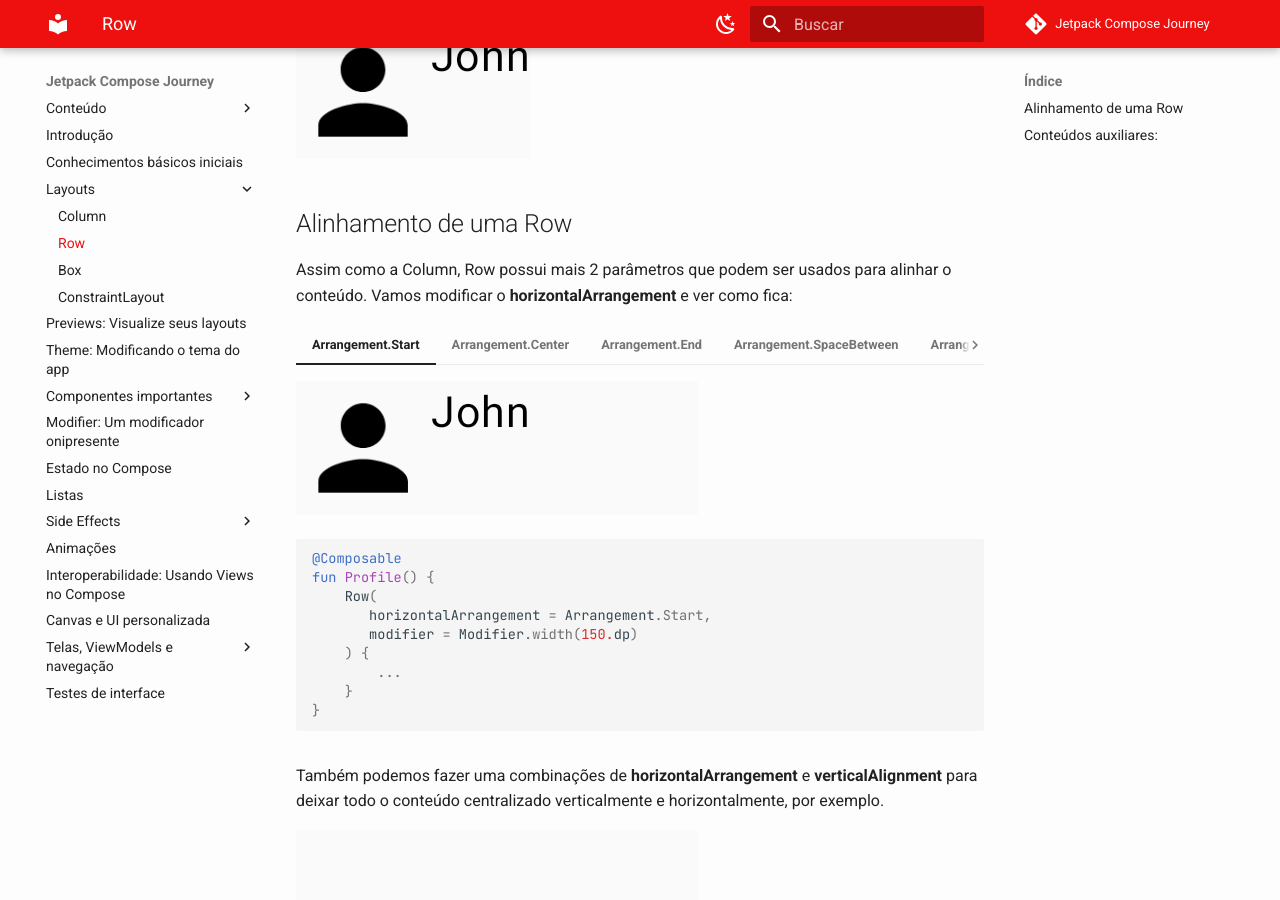
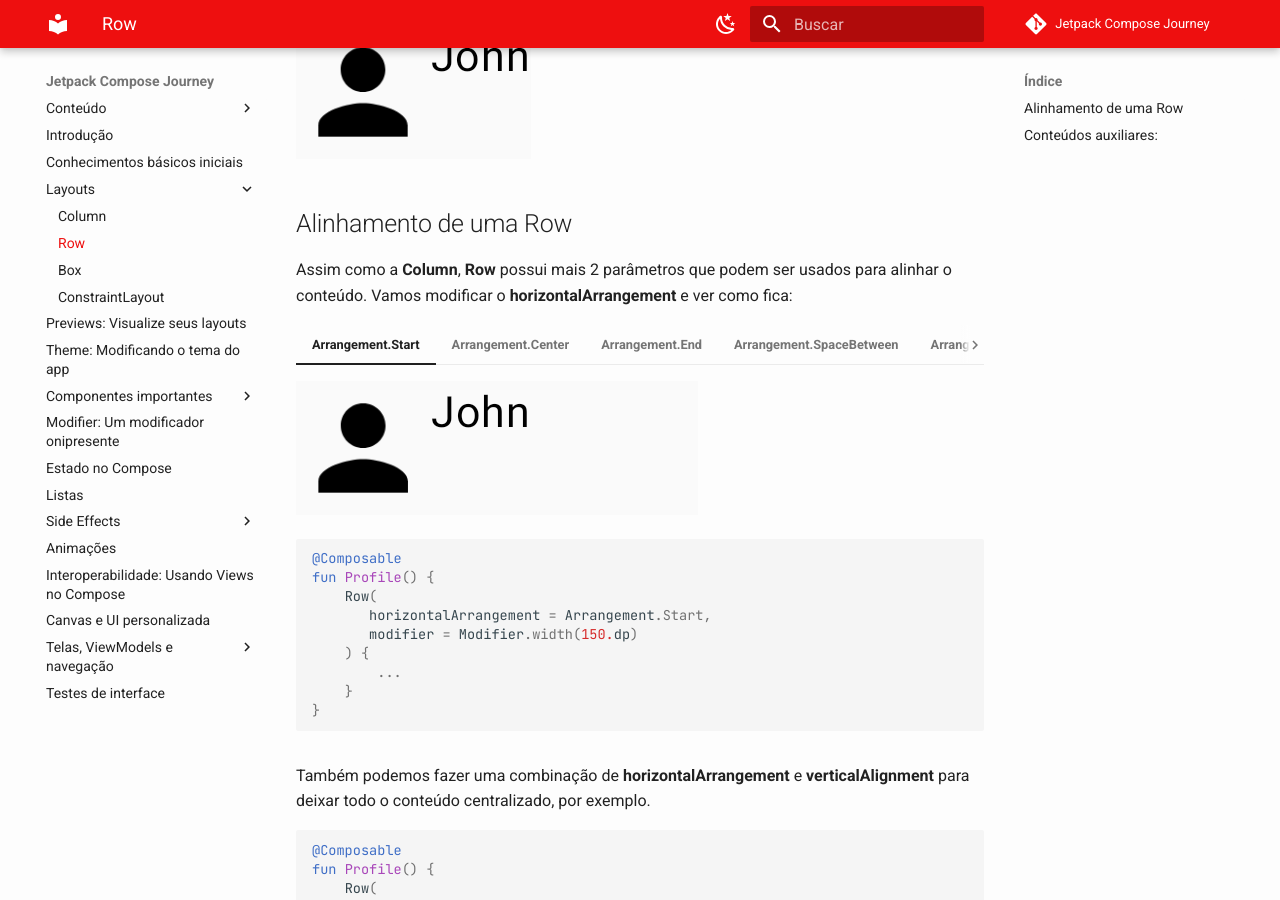
Before and after one commit to jsericksk/Jetpack-Compose-Journey, an MkDocs documentation site: the page built from docs/layouts/row.md, in a window 1280 px wide and 900 px high, scrolled down 494 px. Built offline with MkDocs 1.6.1 and Material for MkDocs 9.7.7, drawn with Linux system fonts in a browser that asks for light colours; emoji names are drawn with the system emoji font; comment, search, counter and statistics services are not loaded.

Commit message:
row.md atualizado

````diff
--- a/docs/layouts/row.md
+++ b/docs/layouts/row.md
@@ -20,7 +20,7 @@
 
 ## Alinhamento de uma Row
 
-Assim como a Column, Row possui mais 2 parâmetros que podem ser usados para alinhar o conteúdo. Vamos modificar o **horizontalArrangement** e ver como fica:
+Assim como a **Column**, **Row** possui mais 2 parâmetros que podem ser usados para alinhar o conteúdo. Vamos modificar o **horizontalArrangement** e ver como fica:
 
 === "Arrangement.Start"
 
@@ -102,9 +102,7 @@
     }
     ```
 
-Também podemos fazer uma combinações de **horizontalArrangement** e **verticalAlignment** para deixar todo o conteúdo centralizado verticalmente e horizontalmente, por exemplo.
-
-![Row centralizada](row/img-07.png)
+Também podemos fazer uma combinação de **horizontalArrangement** e **verticalAlignment** para deixar todo o conteúdo centralizado, por exemplo.
 
 ```kotlin
 @Composable
@@ -119,5 +117,7 @@
 }
 ```
 
+![Row centralizada](row/img-07.png)
+
 ## :link: Conteúdos auxiliares:
 - [Compose layout basics (documentação)](https://developer.android.com/jetpack/compose/layouts/basics)
````
